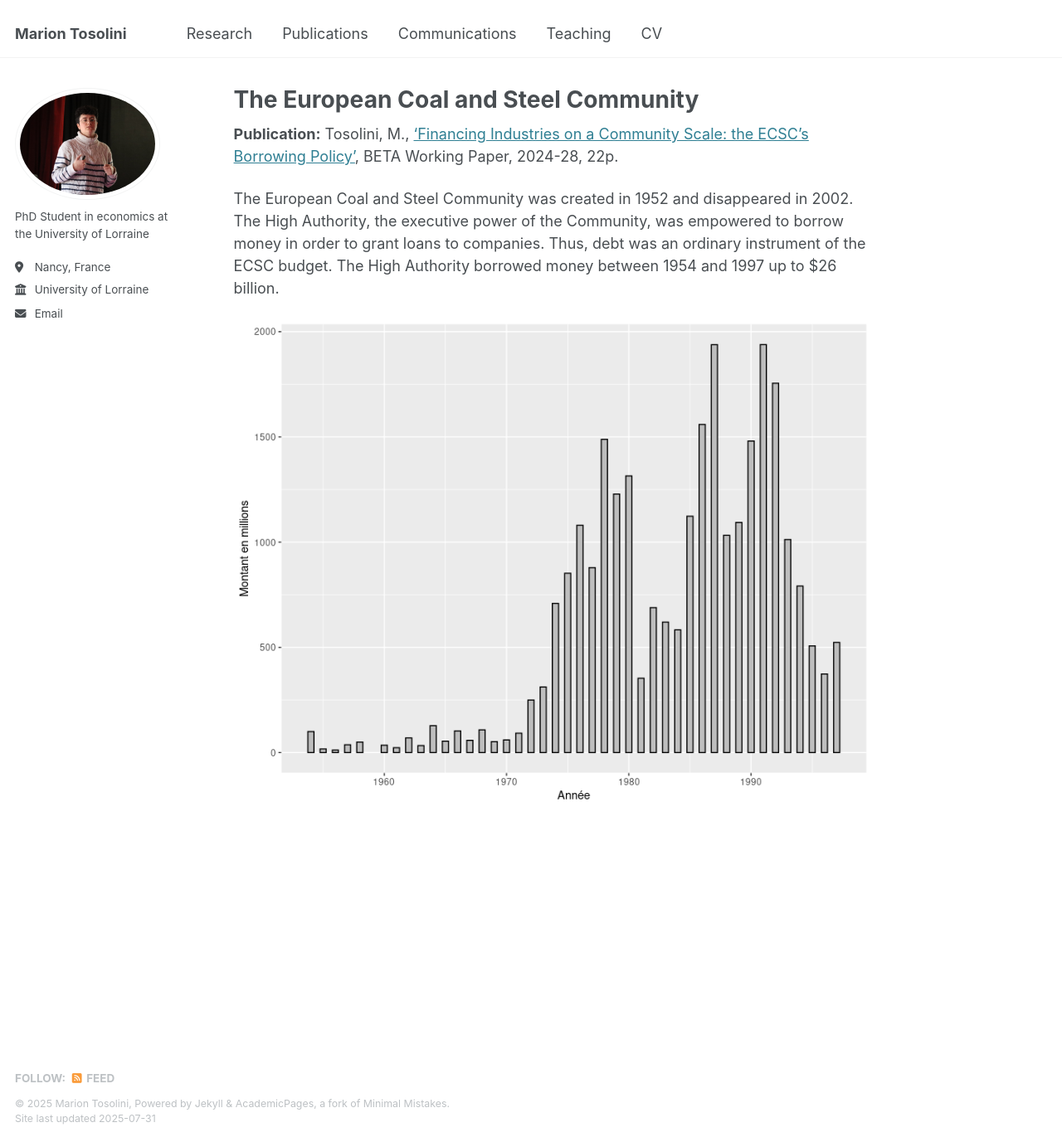
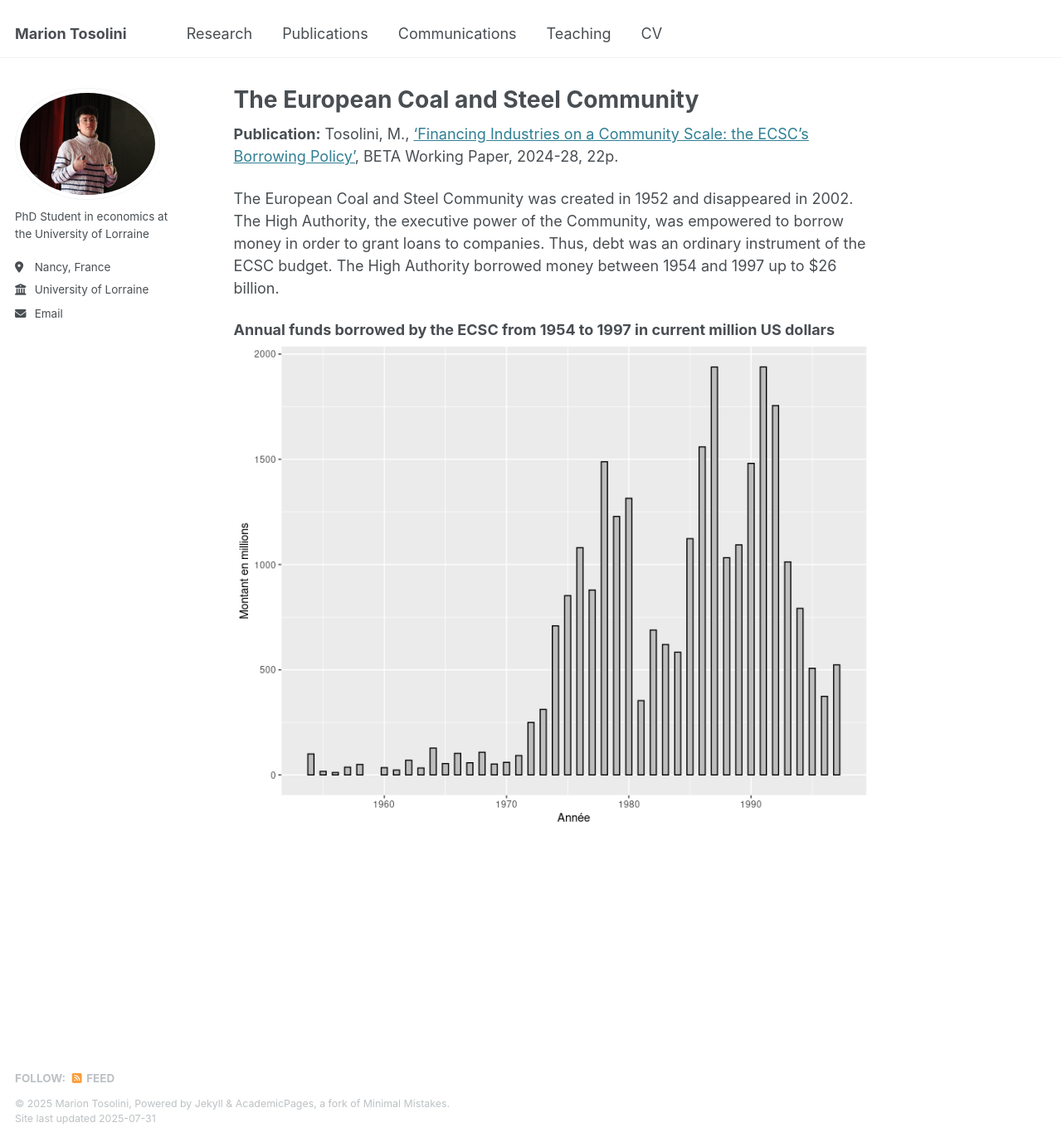
Before and after one commit to tosolini-marion/tosolini-marion.github.io, a Jekyll site: the page built from _pages/research/ecsc.md, in a window 1280 px wide and 1377 px high. Shown: the whole window at 83% size. Built offline with Jekyll 4.4.1, drawn with Linux system fonts in a browser that asks for light colours.

Commit message:
Update ecsc.md

```diff
--- a/_pages/research/ecsc.md
+++ b/_pages/research/ecsc.md
@@ -10,4 +10,6 @@ author_profile: true
 
 The European Coal and Steel Community was created in 1952 and disappeared in 2002. The High Authority, the executive power of the Community, was empowered to borrow money in order to grant loans to companies. Thus, debt was an ordinary instrument of the ECSC budget. The High Authority borrowed money between 1954 and 1997 up to $26 billion.
 
+
+**Annual funds borrowed by the ECSC from 1954 to 1997 in current million US dollars**
 ![Montants empruntés](/images/total_par_an_courants.png)
```
